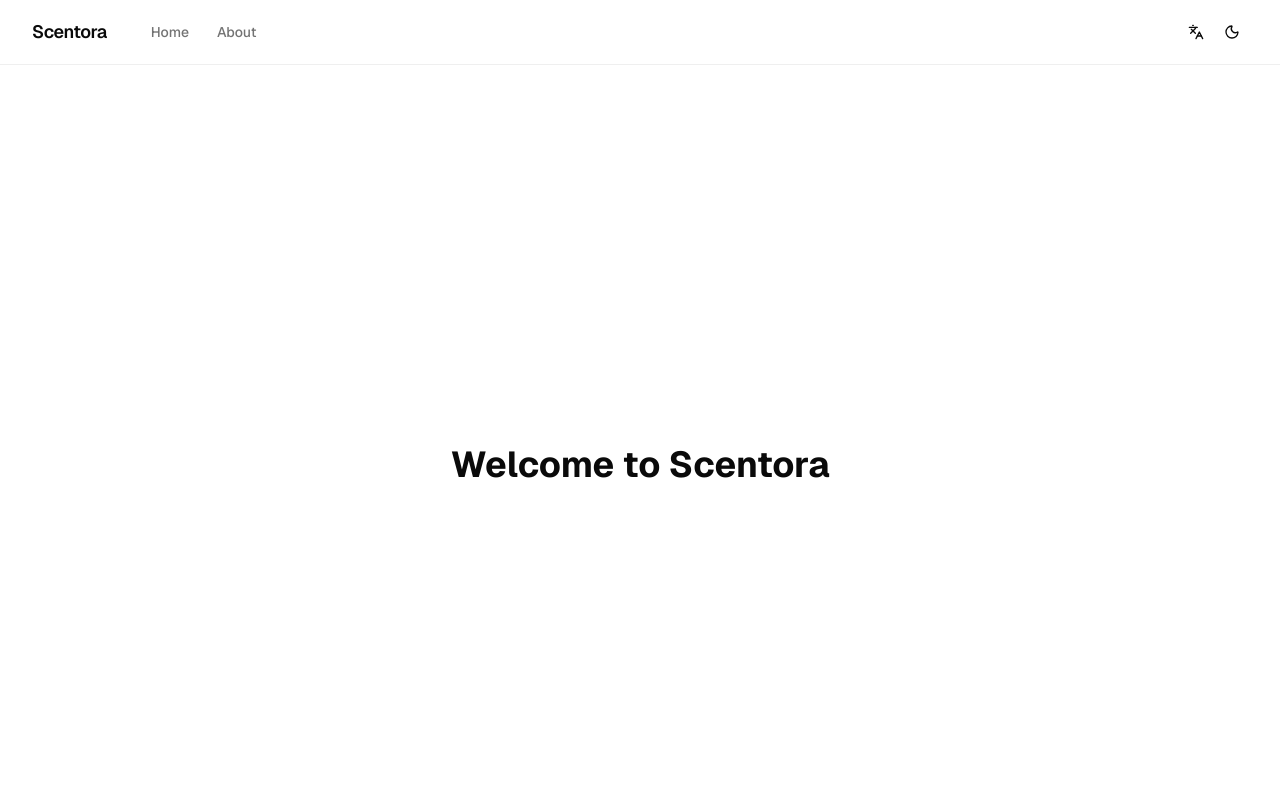
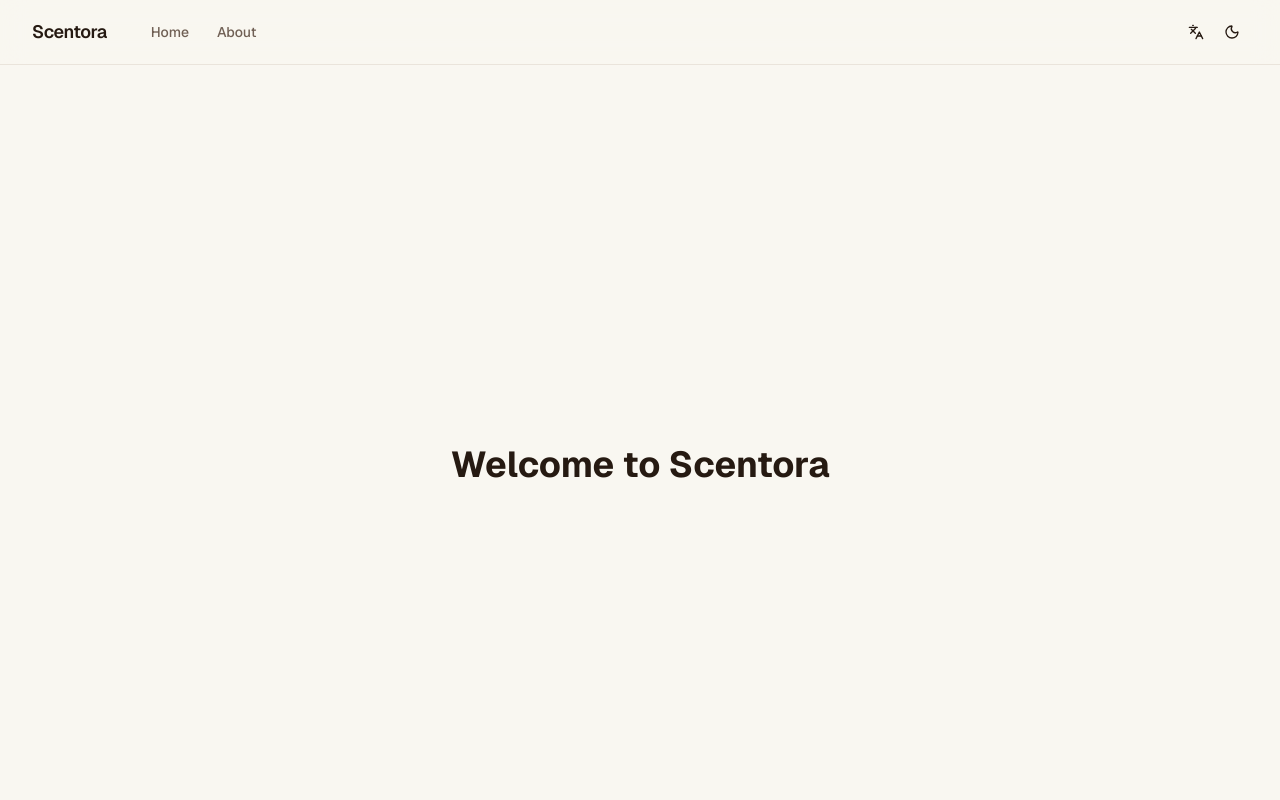
Before and after one commit to valhalla71/Scentora-Ecommerce, a Next.js app in the folder frontend/: page /en in a window 1280 px wide. Shown: the top 800 px of the page. Built offline with nearby package versions, Linux system fonts and the light colour scheme.

Commit message:
Create Scentora brand theme

```diff
--- a/frontend/app/globals.css
+++ b/frontend/app/globals.css
@@ -64,75 +64,83 @@ html[dir="rtl"] {
  * Prefer Tailwind logical utilities (ms-, me-, ps-, pe-, start-, end-) in
  * components so layouts work in both directions without duplicate styles.
  */
+/*
+ * Scentora brand theme — luxury perfume palette (shadcn semantic tokens).
+ *
+ * Primary: deep espresso (brand depth, CTAs, emphasis)
+ * Accent:  champagne gold (highlights, badges, focus rings)
+ * Surfaces: warm ivory / soft sand (backgrounds, cards, muted areas)
+ * Text: warm charcoal hierarchy (foreground → muted-foreground)
+ */
 :root {
-  --background: oklch(1 0 0);
-  --foreground: oklch(0.145 0 0);
-  --card: oklch(1 0 0);
-  --card-foreground: oklch(0.145 0 0);
-  --popover: oklch(1 0 0);
-  --popover-foreground: oklch(0.145 0 0);
-  --primary: oklch(0.205 0 0);
-  --primary-foreground: oklch(0.985 0 0);
-  --secondary: oklch(0.97 0 0);
-  --secondary-foreground: oklch(0.205 0 0);
-  --muted: oklch(0.97 0 0);
-  --muted-foreground: oklch(0.556 0 0);
-  --accent: oklch(0.97 0 0);
-  --accent-foreground: oklch(0.205 0 0);
-  --destructive: oklch(0.577 0.245 27.325);
-  --border: oklch(0.922 0 0);
-  --input: oklch(0.922 0 0);
-  --ring: oklch(0.708 0 0);
-  --chart-1: oklch(0.87 0 0);
-  --chart-2: oklch(0.556 0 0);
-  --chart-3: oklch(0.439 0 0);
-  --chart-4: oklch(0.371 0 0);
-  --chart-5: oklch(0.269 0 0);
-  --radius: 0.625rem;
-  --sidebar: oklch(0.985 0 0);
-  --sidebar-foreground: oklch(0.145 0 0);
-  --sidebar-primary: oklch(0.205 0 0);
-  --sidebar-primary-foreground: oklch(0.985 0 0);
-  --sidebar-accent: oklch(0.97 0 0);
-  --sidebar-accent-foreground: oklch(0.205 0 0);
-  --sidebar-border: oklch(0.922 0 0);
-  --sidebar-ring: oklch(0.708 0 0);
+  --background: oklch(0.975 0.008 88);
+  --foreground: oklch(0.23 0.025 55);
+  --card: oklch(0.985 0.006 88);
+  --card-foreground: oklch(0.23 0.025 55);
+  --popover: oklch(0.985 0.006 88);
+  --popover-foreground: oklch(0.23 0.025 55);
+  --primary: oklch(0.27 0.045 40);
+  --primary-foreground: oklch(0.97 0.01 88);
+  --secondary: oklch(0.935 0.018 82);
+  --secondary-foreground: oklch(0.27 0.045 40);
+  --muted: oklch(0.945 0.014 82);
+  --muted-foreground: oklch(0.5 0.028 58);
+  --accent: oklch(0.74 0.115 82);
+  --accent-foreground: oklch(0.24 0.04 48);
+  --destructive: oklch(0.55 0.22 25);
+  --border: oklch(0.885 0.018 78);
+  --input: oklch(0.885 0.018 78);
+  --ring: oklch(0.74 0.115 82);
+  --chart-1: oklch(0.74 0.115 82);
+  --chart-2: oklch(0.45 0.08 320);
+  --chart-3: oklch(0.55 0.04 60);
+  --chart-4: oklch(0.65 0.08 25);
+  --chart-5: oklch(0.35 0.04 45);
+  --radius: 0.5rem;
+  --sidebar: oklch(0.965 0.01 85);
+  --sidebar-foreground: oklch(0.23 0.025 55);
+  --sidebar-primary: oklch(0.27 0.045 40);
+  --sidebar-primary-foreground: oklch(0.97 0.01 88);
+  --sidebar-accent: oklch(0.925 0.025 82);
+  --sidebar-accent-foreground: oklch(0.27 0.045 40);
+  --sidebar-border: oklch(0.885 0.018 78);
+  --sidebar-ring: oklch(0.74 0.115 82);
 }
 /*
  ---break---
  */
 .dark {
-  --background: oklch(0.145 0 0);
-  --foreground: oklch(0.985 0 0);
-  --card: oklch(0.205 0 0);
-  --card-foreground: oklch(0.985 0 0);
-  --popover: oklch(0.205 0 0);
-  --popover-foreground: oklch(0.985 0 0);
-  --primary: oklch(0.922 0 0);
-  --primary-foreground: oklch(0.205 0 0);
-  --secondary: oklch(0.269 0 0);
-  --secondary-foreground: oklch(0.985 0 0);
-  --muted: oklch(0.269 0 0);
-  --muted-foreground: oklch(0.708 0 0);
-  --accent: oklch(0.269 0 0);
-  --accent-foreground: oklch(0.985 0 0);
-  --destructive: oklch(0.704 0.191 22.216);
-  --border: oklch(1 0 0 / 10%);
-  --input: oklch(1 0 0 / 15%);
-  --ring: oklch(0.556 0 0);
-  --chart-1: oklch(0.87 0 0);
-  --chart-2: oklch(0.556 0 0);
-  --chart-3: oklch(0.439 0 0);
-  --chart-4: oklch(0.371 0 0);
-  --chart-5: oklch(0.269 0 0);
-  --sidebar: oklch(0.205 0 0);
-  --sidebar-foreground: oklch(0.985 0 0);
-  --sidebar-primary: oklch(0.488 0.243 264.376);
-  --sidebar-primary-foreground: oklch(0.985 0 0);
-  --sidebar-accent: oklch(0.269 0 0);
-  --sidebar-accent-foreground: oklch(0.985 0 0);
-  --sidebar-border: oklch(1 0 0 / 10%);
-  --sidebar-ring: oklch(0.556 0 0);
+  --background: oklch(0.145 0.018 45);
+  --foreground: oklch(0.94 0.012 88);
+  --card: oklch(0.19 0.022 48);
+  --card-foreground: oklch(0.94 0.012 88);
+  --popover: oklch(0.19 0.022 48);
+  --popover-foreground: oklch(0.94 0.012 88);
+  --primary: oklch(0.76 0.11 82);
+  --primary-foreground: oklch(0.17 0.025 48);
+  --secondary: oklch(0.24 0.022 50);
+  --secondary-foreground: oklch(0.94 0.012 88);
+  --muted: oklch(0.24 0.022 50);
+  --muted-foreground: oklch(0.68 0.028 72);
+  --accent: oklch(0.7 0.095 80);
+  --accent-foreground: oklch(0.17 0.025 48);
+  --destructive: oklch(0.65 0.18 22);
+  --border: oklch(0.94 0.012 88 / 12%);
+  --input: oklch(0.94 0.012 88 / 15%);
+  --ring: oklch(0.76 0.11 82);
+  --chart-1: oklch(0.76 0.11 82);
+  --chart-2: oklch(0.62 0.1 320);
+  --chart-3: oklch(0.72 0.04 65);
+  --chart-4: oklch(0.68 0.08 25);
+  --chart-5: oklch(0.55 0.035 48);
+  --sidebar: oklch(0.17 0.02 46);
+  --sidebar-foreground: oklch(0.94 0.012 88);
+  --sidebar-primary: oklch(0.76 0.11 82);
+  --sidebar-primary-foreground: oklch(0.17 0.025 48);
+  --sidebar-accent: oklch(0.24 0.025 52);
+  --sidebar-accent-foreground: oklch(0.94 0.012 88);
+  --sidebar-border: oklch(0.94 0.012 88 / 12%);
+  --sidebar-ring: oklch(0.76 0.11 82);
 }
 /*
  ---break---
```
